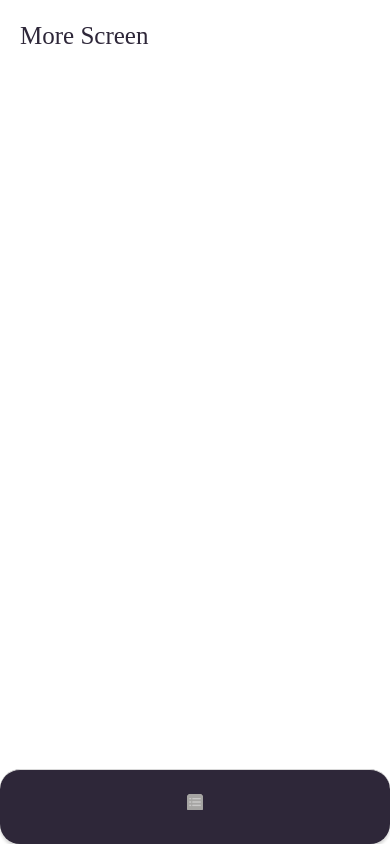
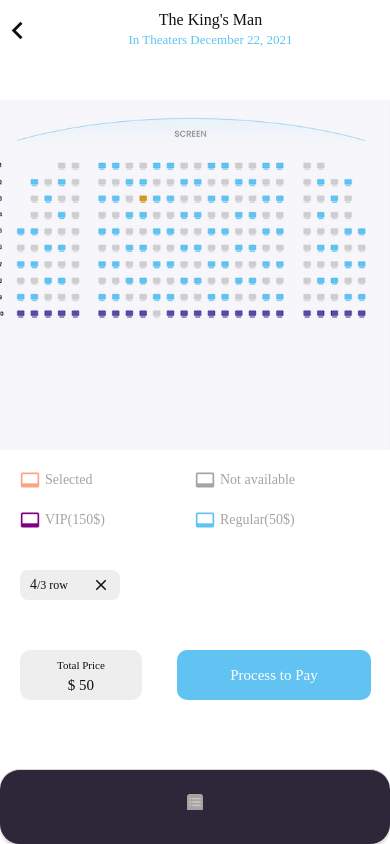
Before and after one commit to Dilnawazkhan4Saufik/UniqueIdGeneratorDemo, a React Native app: screen /More in a window 390 px wide. Built offline with nearby package versions, Linux system fonts and the light colour scheme; what react-native-device-info would draw is missing.

Commit message:
select seat UI

```diff
--- a/src/screens/tab-screens/more/more.tsx
+++ b/src/screens/tab-screens/more/more.tsx
@@ -1,15 +1,188 @@
 import React, {FC} from 'react';
-import {Background, _Screen, _Text, _View} from '../../../components';
+import {Image, Pressable, StyleSheet} from 'react-native';
+import {
+  Background,
+  _Screen,
+  _Text,
+  _View,
+  _VectorIcons,
+} from '../../../components';
 import {Color} from '../../../const';
+import {Fonts} from '../../../const/theme';
+
+const Header = () => {
+  return (
+    <_View style={styles.headerContainer}>
+      <_VectorIcons
+        type={'MaterialIcons'}
+        name={'chevron-left'}
+        size={35}
+        color={Color.black}
+      />
+      <_View style={styles.titleContainer}>
+        <_Text style={styles.movieName}>The King's Man</_Text>
+        <_Text style={styles.titleDetail}>In Theaters December 22, 2021</_Text>
+      </_View>
+    </_View>
+  );
+};
+
+interface RengerTagsInterface {
+  iconColor: string;
+  text?: string;
+}
+
+const RenderOptions: FC<RengerTagsInterface> = ({iconColor, text}) => {
+  return (
+    <_View
+      style={{
+        flexDirection: 'row',
+        width: '50%',
+        alignItems: 'center',
+        marginBottom: 20,
+      }}>
+      <_VectorIcons
+        type="MaterialIcons"
+        name="video-label"
+        size={20}
+        color={iconColor}
+      />
+      <_Text style={{fontSize: 14, color: Color.Gray, marginLeft: 5}}>
+        {text}
+      </_Text>
+    </_View>
+  );
+};
 
 export const More: FC = () => {
+  const nameTags = ['Selected', 'Not available', 'VIP(150$)', 'Regular(50$)'];
   return (
     <_Screen background={<Background color={Color.Negative} />} hideTopSafeArea>
-      <_View flex={1} paddings={{padding: 20}}>
-        <_Text color={Color.Primary} size={'lrg'} font={'Poppins-SemiBold'}>
-          More Screen
-        </_Text>
+      <Header />
+      <_View style={styles.subContainer}>
+        <Image
+          source={require('../../../assets/images/seat.png')}
+          resizeMode={'cover'}
+          style={{width: '100%', height: 350}}
+        />
+        <_View style={styles.optionsContainer}>
+          {nameTags.map((item: string, index: number) => {
+            return (
+              <RenderOptions
+                iconColor={
+                  index == 0
+                    ? Color.DangerLight
+                    : index === 1
+                    ? Color.Gray
+                    : index === 2
+                    ? 'purple'
+                    : Color.Secondary
+                }
+                text={item}
+              />
+            );
+          })}
+        </_View>
+        <_View style={styles.rowTagContainer}>
+          <_Text>
+            4<_Text style={{fontSize: 12}}>/3 row</_Text>
+          </_Text>
+          <_VectorIcons
+            type="MaterialIcons"
+            name="close"
+            size={18}
+            color={Color.black}
+          />
+        </_View>
+
+        <_View style={styles.btnContainer}>
+          <_View
+            style={{
+              width: '35%',
+              paddingVertical: 5,
+              justifyContent: 'center',
+              alignItems: 'center',
+              borderRadius: 10,
+              backgroundColor: Color.Gray + 30,
+            }}>
+            <_Text style={{fontSize: 11, fontFamily: Fonts.regular}}>
+              Total Price
+            </_Text>
+            <_Text style={{fontSize: 15, fontFamily: Fonts.bold}}>$ 50</_Text>
+          </_View>
+          <Pressable
+            style={{
+              width: '55%',
+              backgroundColor: Color.Secondary,
+              paddingVertical: 15,
+              justifyContent: 'center',
+              alignItems: 'center',
+              borderRadius: 10,
+            }}>
+            <_Text
+              style={{
+                fontSize: 15,
+                color: Color.White,
+                fontFamily: Fonts.bold,
+              }}>
+              Process to Pay
+            </_Text>
+          </Pressable>
+        </_View>
       </_View>
     </_Screen>
   );
 };
+
+const styles = StyleSheet.create({
+  subContainer: {
+    flex: 1,
+    backgroundColor: Color.White,
+    width: '100%',
+    paddingTop: 50,
+  },
+  headerContainer: {
+    paddingTop: 10,
+    flexDirection: 'row',
+
+    alignItems: 'center',
+    backgroundColor: Color.White,
+  },
+  titleContainer: {
+    width: '90%',
+    alignItems: 'center',
+  },
+  movieName: {
+    fontSize: 16,
+    fontFamily: Fonts.bold,
+  },
+  titleDetail: {
+    fontSize: 13,
+    color: Color.Secondary,
+  },
+  optionsContainer: {
+    width: '100%',
+    flexWrap: 'wrap',
+    flexDirection: 'row',
+    padding: 20,
+  },
+  rowTagContainer: {
+    width: 100,
+    height: 30,
+    backgroundColor: Color.Gray + 30,
+    marginLeft: 20,
+    borderRadius: 8,
+    justifyContent: 'space-between',
+    alignItems: 'center',
+    flexDirection: 'row',
+    paddingHorizontal: 10,
+  },
+  btnContainer: {
+    justifyContent: 'space-between',
+    alignItems: 'center',
+    marginTop: 50,
+    width: '90%',
+    flexDirection: 'row',
+    alignSelf: 'center',
+  },
+});
```
Also changed, not shown: src/assets/images/seat.png (added).
